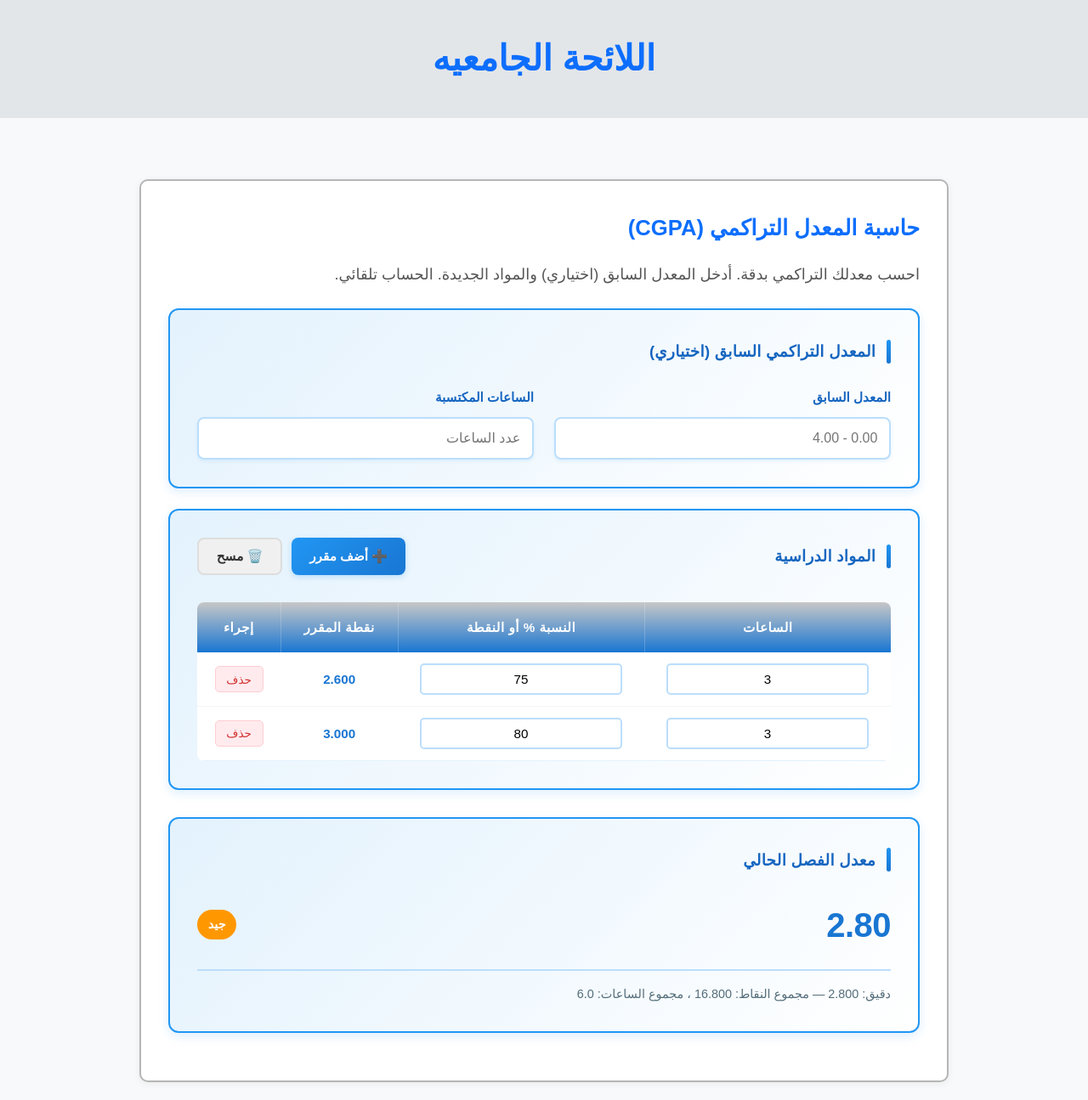
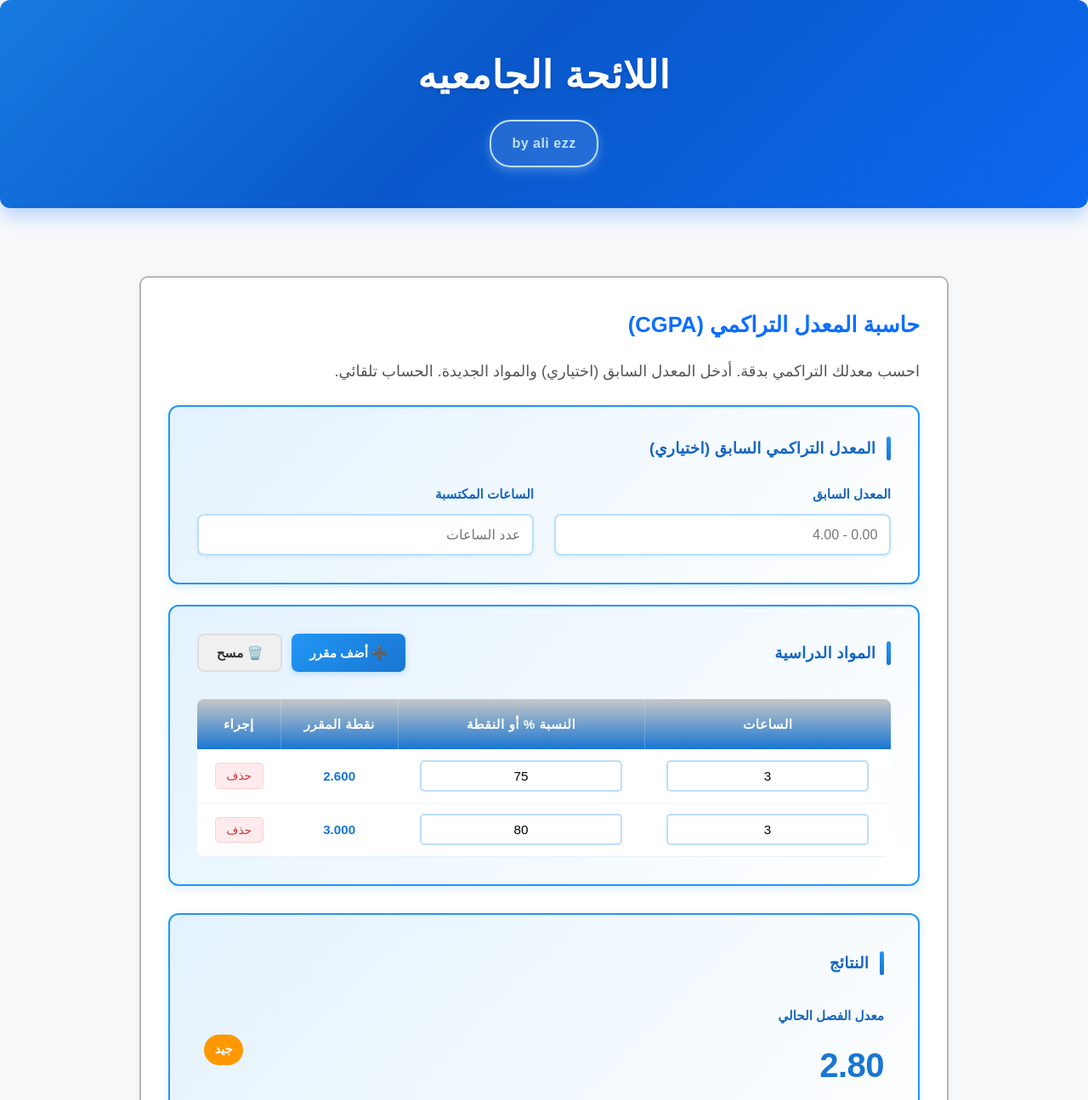
Before and after one commit to ali-ezz/the-list, a plain HTML site: page index.html in a window 1280 px wide. Shown: the top 1295 px of the page at 85% size. Drawn offline with Linux system fonts and the light colour scheme.

Commit message:
Enhance header styling and add author link; improve results section layout and styling

```diff
--- a/ali-style.css
+++ b/ali-style.css
@@ -15,16 +15,78 @@ body {
 }
 
 header.header-section {
-    background-color: #e3e6e9;
+    background: linear-gradient(-45deg, #0d6efd, #0a58ca, #2196f3, #1976d2, #0a58ca, #0d6efd);
+    background-size: 400% 400%;
+    animation: smoothGradient 10s ease infinite;
     text-align: center;
-    padding: 2rem 1rem; /* Slightly bigger spacing */
-    margin-bottom: 1.5rem;
+    padding: 3rem 1rem;
+    margin-bottom: 2rem;
+    border-radius: 12px;
+    box-shadow: 0 8px 24px rgba(13, 110, 253, 0.3);
+}
+
+@keyframes smoothGradient {
+    0% {
+        background-position: 0% 50%;
+    }
+    50% {
+        background-position: 100% 50%;
+    }
+    100% {
+        background-position: 0% 50%;
+    }
 }
 
 header.header-section .main-title {
-    font-size: 2.6rem; /* Increased size for better visibility */
+    font-size: 2.8rem;
+    color: #ffffff;
+    margin-bottom: 0.8rem;
+    font-weight: 800;
+    letter-spacing: 1px;
+    text-shadow: 0 2px 4px rgba(0, 0, 0, 0.15);
+}
+
+header.header-section .header-author-link {
+    display: inline-block;
+    font-size: 1rem;
+    color: #e3f2fd;
+    background: rgba(255, 255, 255, 0.1);
+    text-decoration: none;
+    font-weight: 600;
+    padding: 0.7rem 1.5rem;
+    border: 2px solid rgba(255, 255, 255, 0.6);
+    border-radius: 25px;
+    transition: all 0.5s ease;
+    letter-spacing: 0.5px;
+    box-shadow: 0 4px 12px rgba(255, 255, 255, 0.2);
+    animation: smoothButtonColor 6s ease infinite;
+}
+
+@keyframes smoothButtonColor {
+    0% {
+        color: #bbdefb;
+        border-color: #bbdefb;
+        box-shadow: 0 4px 12px rgba(187, 222, 251, 0.3);
+    }
+    50% {
+        color: #ffffff;
+        border-color: #ffffff;
+        box-shadow: 0 4px 12px rgba(255, 255, 255, 0.5);
+    }
+    100% {
+        color: #bbdefb;
+        border-color: #bbdefb;
+        box-shadow: 0 4px 12px rgba(187, 222, 251, 0.3);
+    }
+}
+
+header.header-section .header-author-link:hover {
+    background: linear-gradient(135deg, #ffffff 0%, #e3f2fd 100%);
     color: #0d6efd;
-    margin-bottom: 0;
+    border-color: #0d6efd;
+    box-shadow: 0 8px 20px rgba(13, 110, 253, 0.5);
+    transform: translateY(-3px) scale(1.05);
+    animation: none;
 }
 
 main.content-container {
--- a/ali.js
+++ b/ali.js
@@ -70,12 +70,15 @@
       value = parts[0] + '.' + parts.slice(1).join('');
     }
 
-    // Convert to number and validate range
+    // Validate range if value is provided
     let numValue = parseFloat(value);
-    if (!isNaN(numValue)) {
-      if (min !== null && numValue < min) numValue = min;
-      if (max !== null && numValue > max) numValue = max;
-      value = numValue.toString();
+    if (!isNaN(numValue) && value !== '' && value !== '.') {
+      if (min !== null && numValue < min) {
+        value = min.toString();
+      }
+      if (max !== null && numValue > max) {
+        value = max.toString();
+      }
     }
 
     input.value = value;
--- a/index.html
+++ b/index.html
@@ -13,6 +13,7 @@
   <!-- Main Title / Header -->
   <header class="header-section">
     <h1 class="main-title">اللائحة الجامعيه</h1>
+    <a href="https://ali-ezz-portfolio.vercel.app" target="_blank" class="header-author-link">by ali ezz</a>
   </header>
 
   <!-- Container for all sections -->
@@ -69,36 +70,35 @@
         </div>
       </div>
 
-      <!-- Results Section -->
-      <div style="margin-top:2rem;">
-        <!-- Semester GPA -->
-        <div style="background:linear-gradient(135deg, #e3f2fd 0%, #ffffff 100%);padding:2rem;border-radius:12px;border:2px solid #2196f3;margin-bottom:1.5rem;box-shadow:0 4px 12px rgba(33,150,243,0.15);transition:all 0.3s ease;">
-          <div style="display:flex;align-items:center;margin-bottom:1.5rem;">
-            <div style="width:5px;height:28px;background:linear-gradient(to bottom, #2196f3, #1976d2);margin-left:0.8rem;border-radius:3px;"></div>
-            <h3 style="margin:0;font-size:1.15rem;color:#1565c0;font-weight:700;letter-spacing:0.3px;">معدل الفصل الحالي</h3>
-          </div>
-          <div style="display:flex;align-items:center;justify-content:space-between;flex-wrap:wrap;gap:1.5rem;">
+      <!-- Combined Results Section -->
+      <div style="margin-top:2rem;background:linear-gradient(135deg, #e3f2fd 0%, #ffffff 100%);padding:2.5rem;border-radius:12px;border:2px solid #2196f3;box-shadow:0 4px 12px rgba(33,150,243,0.15);transition:all 0.3s ease;">
+        <div style="display:flex;align-items:center;margin-bottom:2rem;">
+          <div style="width:5px;height:28px;background:linear-gradient(to bottom, #2196f3, #1976d2);margin-left:0.8rem;border-radius:3px;"></div>
+          <h3 style="margin:0;font-size:1.15rem;color:#1565c0;font-weight:700;letter-spacing:0.3px;">النتائج</h3>
+        </div>
+
+        <!-- Semester GPA Display -->
+        <div id="semester-container" style="margin-bottom:2rem;">
+          <div style="display:flex;align-items:center;justify-content:space-between;flex-wrap:wrap;gap:1.5rem;margin-bottom:1rem;">
             <div>
+              <div style="font-size:0.95rem;color:#1565c0;font-weight:600;margin-bottom:0.5rem;">معدل الفصل الحالي</div>
               <div style="font-size:2.5rem;font-weight:800;color:#1976d2;letter-spacing:-0.5px;" id="semester-gpa-result">-</div>
             </div>
             <div id="semester-classification" style="font-size:1.1rem;"></div>
           </div>
-          <div id="semester-detail" style="margin-top:1rem;padding-top:1rem;border-top:2px solid #bbdefb;font-size:0.9rem;color:#546e7a;line-height:1.6;"></div>
+          <div id="semester-detail" style="font-size:0.85rem;color:#546e7a;line-height:1.6;"></div>
         </div>
 
-        <!-- Cumulative GPA -->
-        <div id="cumulative-section" style="display:none;background:linear-gradient(135deg, #e3f2fd 0%, #ffffff 100%);padding:2rem;border-radius:12px;border:2px solid #2196f3;box-shadow:0 4px 12px rgba(33,150,243,0.15);transition:all 0.3s ease;">
-          <div style="display:flex;align-items:center;margin-bottom:1.5rem;">
-            <div style="width:5px;height:28px;background:linear-gradient(to bottom, #2196f3, #1976d2);margin-left:0.8rem;border-radius:3px;"></div>
-            <h3 style="margin:0;font-size:1.15rem;color:#1565c0;font-weight:700;letter-spacing:0.3px;">المعدل التراكمي الجديد</h3>
+        <!-- Cumulative GPA Display (with divider when shown) -->
+        <div id="cumulative-section" style="display:none;padding-top:2rem;border-top:2px solid #bbdefb;">
+          <div style="display:flex;align-items:center;justify-content:space-between;flex-wrap:wrap;gap:1.5rem;margin-bottom:1rem;">
+            <div>
+              <div style="font-size:0.95rem;color:#1565c0;font-weight:600;margin-bottom:0.5rem;">المعدل التراكمي الجديد</div>
+              <div style="font-size:2.5rem;font-weight:800;color:#1976d2;letter-spacing:-0.5px;" id="cgpa-result">-</div>
+            </div>
+            <div id="cumulative-classification" style="font-size:1.1rem;"></div>
           </div>
-          <div style="display:flex;align-items:center;justify-content:space-between;flex-wrap:wrap;gap:1.5rem;">
-            <div>
-              <div style="font-size:3rem;font-weight:800;color:#1976d2;letter-spacing:-0.5px;" id="cgpa-result">-</div>
-            </div>
-            <div id="cumulative-classification" style="font-size:1.2rem;"></div>
-          </div>
-          <div id="cgpa-detail" style="margin-top:1rem;padding-top:1rem;border-top:2px solid #bbdefb;font-size:0.9rem;color:#546e7a;line-height:1.6;"></div>
+          <div id="cgpa-detail" style="font-size:0.85rem;color:#546e7a;line-height:1.6;"></div>
         </div>
       </div>
     </section>
```
